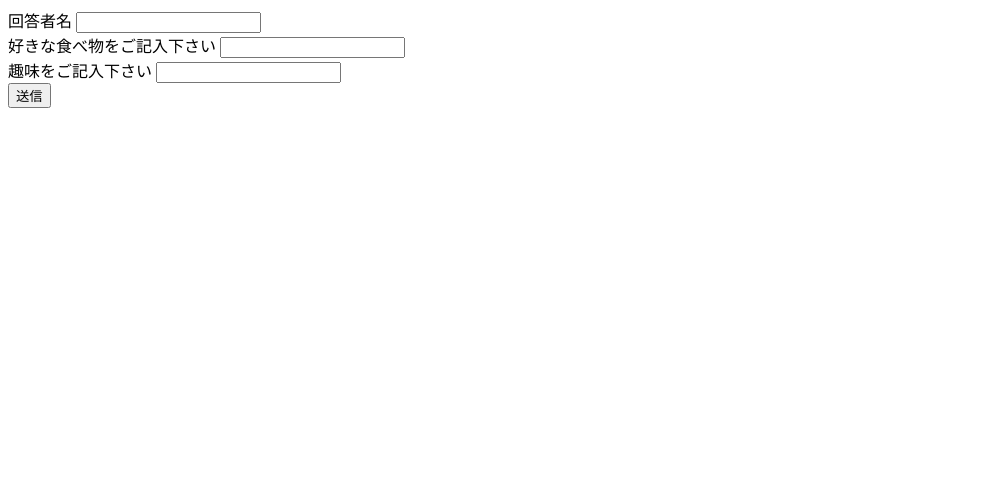
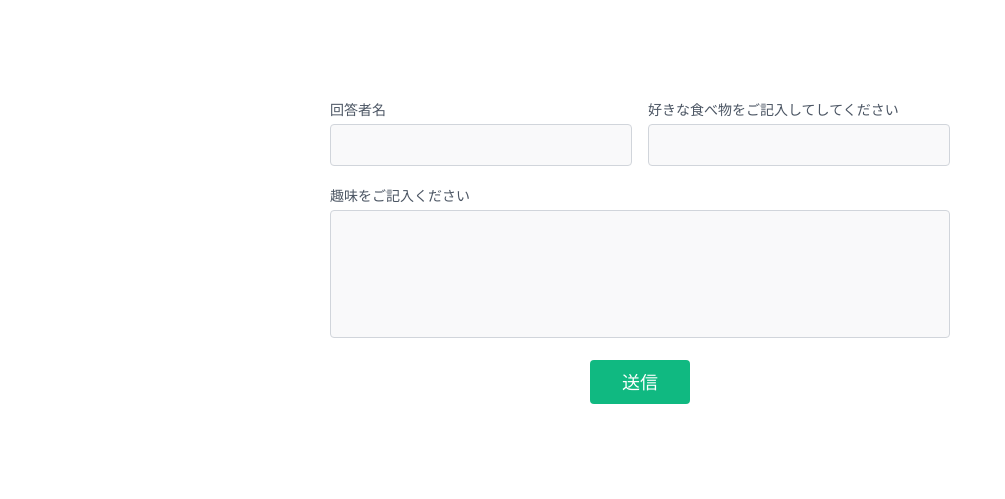
Before and after one commit to yuta10200831/6-5.docker-template, a PHP site: page / in a window 1280 px wide. Shown: the top 499 px of the page, without its empty margins (0-1005 px from the left). Run offline with PHP 8.4, Linux system fonts and the light colour scheme.

Commit message:
8.アンケートフォームを修正しよう

```diff
--- a/src/public/index.php
+++ b/src/public/index.php
@@ -3,19 +3,39 @@
 <head>
     <meta http-equiv="Content-Type" content="text/html; charset=utf-8" />
     <title>トップページ</title>
+    <!-- Tailwind CSS を読み込む -->
+    <link href="https://cdn.jsdelivr.net/npm/tailwindcss@2.2.19/dist/tailwind.min.css" rel="stylesheet">
 </head>
+
 <body>
-        <form action="complete.php" method="post">
-            回答者名
-            <input type="text" name="name" value=""><br />
-
-            好きな食べ物をご記入下さい
-            <input type="text" name="food_awnser" value=""><br />
-
-            趣味をご記入下さい
-            <input type="text" name="hobby_awnser" value=""><br />
-
-            <input type="submit" value="送信" />
+    <section class="text-gray-600 body-font relative">
+        <div class="container px-5 py-24 mx-auto">
+            <div class="lg:w-1/2 md:w-2/3 mx-auto">
+                <form action="complete.php" method="post" class="flex flex-wrap -m-2">
+                    <div class="p-2 w-1/2">
+                        <div class="relative">
+                            <label for="name" class="leading-7 text-sm text-gray-600">回答者名</label>
+                            <input type="text" id="name" name="name" class="w-full bg-gray-100 bg-opacity-50 rounded border border-gray-300 focus:border-indigo-500 focus:bg-white focus:ring-2 focus:ring-indigo-200 text-base outline-none text-gray-700 py-1 px-3 leading-8 transition-colors duration-200 ease-in-out">
+                        </div>
+                    </div>
+                    <div class="p-2 w-1/2">
+                        <div class="relative">
+                            <label for="food_awnser" class="leading-7 text-sm text-gray-600">好きな食べ物をご記入してしてください</label>
+                            <input type="food_awnser" id="food_awnser" name="food_awnser" class="w-full bg-gray-100 bg-opacity-50 rounded border border-gray-300 focus:border-indigo-500 focus:bg-white focus:ring-2 focus:ring-indigo-200 text-base outline-none text-gray-700 py-1 px-3 leading-8 transition-colors duration-200 ease-in-out">
+                        </div>
+                    </div>
+                    <div class="p-2 w-full">
+                        <div class="relative">
+                            <label for="hobby_awnser" class="leading-7 text-sm text-gray-600">趣味をご記入ください</label>
+                            <textarea id="hobby_awnser" name="hobby_awnser" class="w-full bg-gray-100 bg-opacity-50 rounded border border-gray-300 focus:border-indigo-500 focus:bg-white focus:ring-2 focus:ring-indigo-200 h-32 text-base outline-none text-gray-700 py-1 px-3 resize-none leading-6 transition-colors duration-200 ease-in-out"></textarea>
+                        </div>
+                    </div>
+                    <div class="p-2 w-full">
+                    <button class="flex mx-auto text-white bg-green-500 border-0 py-2 px-8 focus:outline-none hover:bg-indigo-600 rounded text-lg" type="submit">送信</button>
+                    </div>
                 </form>
+            </div>
+        </div>
+    </section>
 </body>
 </html>
```
Lines whose indentation alone changed are shown as unchanged.
